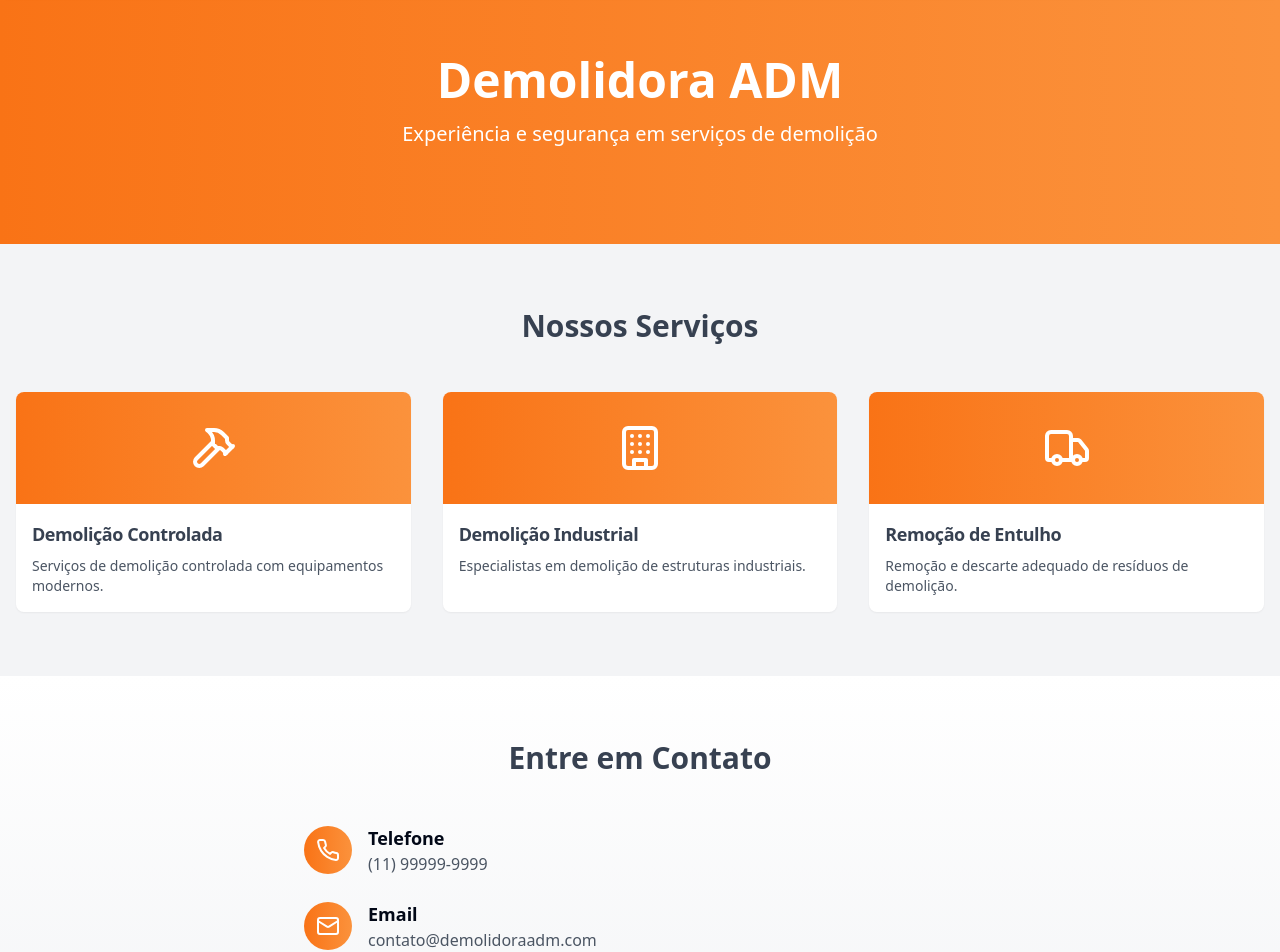
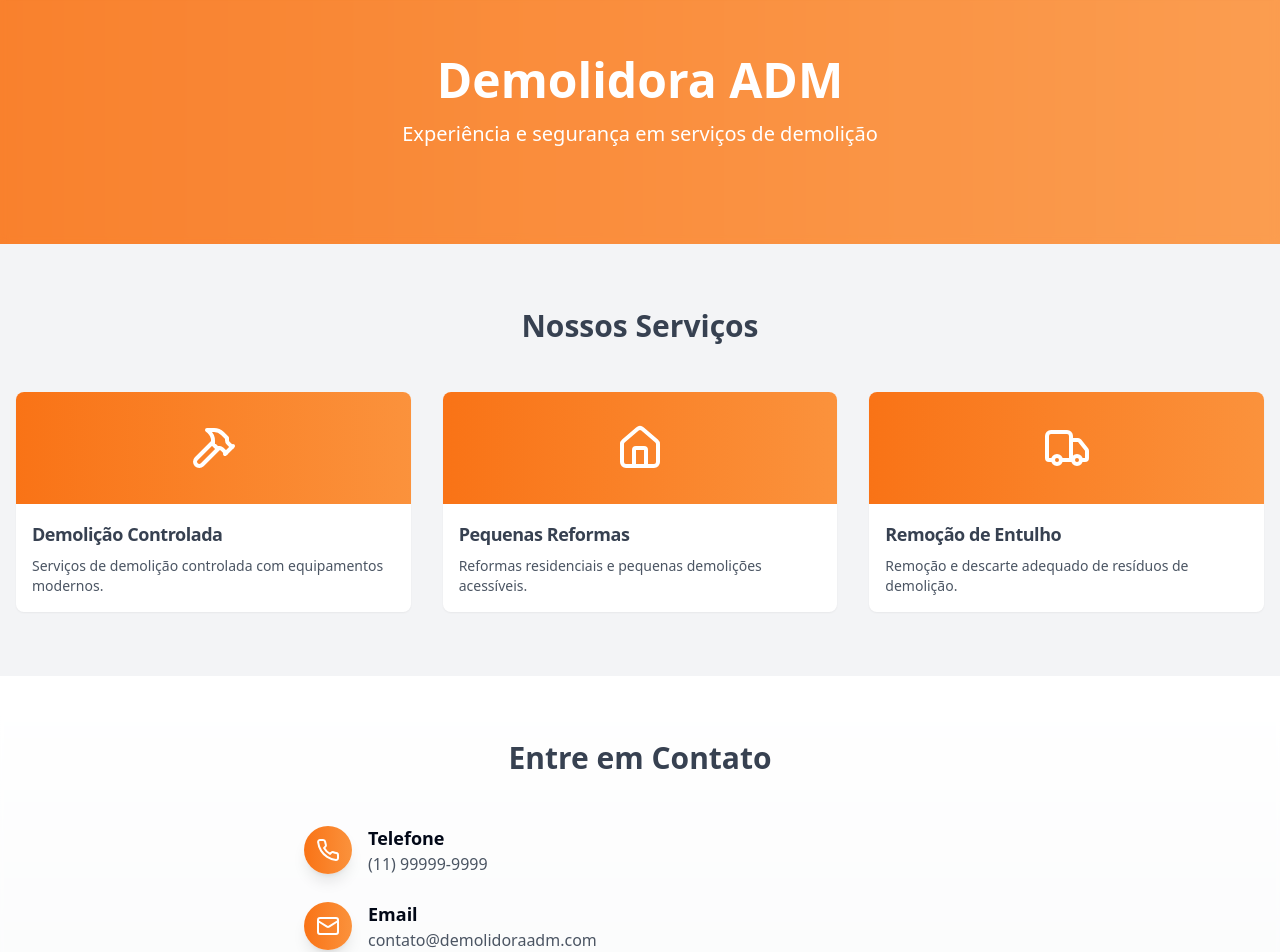
Before and after one commit to StillHue/demolidoraadm, a React (Vite) app: page / in a window 1280 px wide. Shown: the part 120-1072 px from the top of the page. Built offline with nearby package versions, Linux system fonts and the light colour scheme.

Commit message:
Remove and replace product card.
Removes the "Demolição Industrial" product card and replaces it with a more accessible service. Adds blur and fade effects.

```diff
--- a/src/components/ProductCard.tsx
+++ b/src/components/ProductCard.tsx
@@ -10,14 +10,18 @@ interface ProductCardProps {
 
 const ProductCard = ({ name, icon, description }: ProductCardProps) => {
   return (
-    <Card className="overflow-hidden hover:shadow-lg transition-shadow animate-fadeIn border-0">
+    <Card className="overflow-hidden hover:shadow-lg transition-shadow animate-fadeIn border-0 relative group">
+      <div className="absolute inset-0 bg-white/30 backdrop-blur-[1px] opacity-0 group-hover:opacity-100 transition-opacity duration-300"></div>
       <CardHeader className="p-0">
-        <div className="bg-gradient-to-r from-construction-orange to-orange-400 p-8 flex justify-center items-center">
-          {icon}
+        <div className="bg-gradient-to-r from-construction-orange to-orange-400 p-8 flex justify-center items-center relative overflow-hidden">
+          <div className="absolute -inset-1 bg-white/10 backdrop-blur-sm opacity-0 group-hover:opacity-100 transition-opacity duration-300"></div>
+          <div className="relative z-10 transform group-hover:scale-110 transition-transform duration-300">
+            {icon}
+          </div>
         </div>
       </CardHeader>
-      <CardContent className="p-4">
-        <CardTitle className="text-lg mb-2 text-construction-gray-dark">
+      <CardContent className="p-4 relative z-10">
+        <CardTitle className="text-lg mb-2 text-construction-gray-dark group-hover:text-construction-orange transition-colors duration-300">
           {name}
         </CardTitle>
         <p className="text-sm text-gray-600">{description}</p>
--- a/src/pages/Index.tsx
+++ b/src/pages/Index.tsx
@@ -2,7 +2,7 @@
 import React from "react";
 import Header from "@/components/Header";
 import ProductCard from "@/components/ProductCard";
-import { Phone, Mail, MapPin, Hammer, Building, Truck } from "lucide-react";
+import { Phone, Mail, MapPin, Hammer, Home, Truck } from "lucide-react";
 
 const products = [
   {
@@ -11,9 +11,9 @@ const products = [
     description: "Serviços de demolição controlada com equipamentos modernos.",
   },
   {
-    name: "Demolição Industrial",
-    icon: <Building className="w-12 h-12 text-white" />,
-    description: "Especialistas em demolição de estruturas industriais.",
+    name: "Pequenas Reformas",
+    icon: <Home className="w-12 h-12 text-white" />,
+    description: "Reformas residenciais e pequenas demolições acessíveis.",
   },
   {
     name: "Remoção de Entulho",
@@ -27,40 +27,47 @@ const Index = () => {
     <div className="min-h-screen bg-construction-gray-light">
       <Header />
 
-      {/* Hero Section with Gradient */}
-      <section className="bg-gradient-to-r from-construction-orange to-orange-400 text-white py-16">
-        <div className="container mx-auto px-4 text-center">
-          <h1 className="text-4xl md:text-5xl font-bold mb-4">
+      {/* Hero Section with Gradient and Blur Effect */}
+      <section className="bg-gradient-to-r from-construction-orange to-orange-400 text-white py-16 relative overflow-hidden">
+        <div className="absolute inset-0 bg-white/10 backdrop-blur-sm"></div>
+        <div className="container mx-auto px-4 text-center relative z-10">
+          <h1 className="text-4xl md:text-5xl font-bold mb-4 animate-fadeIn">
             Demolidora ADM
           </h1>
-          <p className="text-xl mb-8">
+          <p className="text-xl mb-8 animate-fadeIn" style={{ animationDelay: "0.2s" }}>
             Experiência e segurança em serviços de demolição
           </p>
         </div>
       </section>
 
-      {/* Products Section */}
+      {/* Products Section with Fade Effect */}
       <section className="py-16 container mx-auto px-4">
-        <h2 className="text-3xl font-bold text-center mb-12 text-construction-gray-dark">
+        <h2 className="text-3xl font-bold text-center mb-12 text-construction-gray-dark animate-fadeIn"
+            style={{ animationDelay: "0.3s" }}>
           Nossos Serviços
         </h2>
         <div className="grid grid-cols-1 md:grid-cols-2 lg:grid-cols-3 gap-8">
-          {products.map((product) => (
-            <ProductCard key={product.name} {...product} />
+          {products.map((product, index) => (
+            <div key={product.name} className="animate-fadeIn"
+                 style={{ animationDelay: `${0.4 + index * 0.2}s` }}>
+              <ProductCard {...product} />
+            </div>
           ))}
         </div>
       </section>
 
-      {/* Contact Section with Gradient */}
-      <section className="bg-gradient-to-b from-white to-gray-100 py-16">
-        <div className="container mx-auto px-4">
-          <h2 className="text-3xl font-bold text-center mb-12 text-construction-gray-dark">
+      {/* Contact Section with Gradient and Blur Effect */}
+      <section className="bg-gradient-to-b from-white to-gray-100 py-16 relative">
+        <div className="absolute inset-0 bg-white/50 backdrop-blur-[2px]"></div>
+        <div className="container mx-auto px-4 relative z-10">
+          <h2 className="text-3xl font-bold text-center mb-12 text-construction-gray-dark animate-fadeIn"
+              style={{ animationDelay: "0.6s" }}>
             Entre em Contato
           </h2>
           <div className="max-w-2xl mx-auto">
             <div className="space-y-6">
-              <div className="flex items-center gap-4">
-                <div className="bg-gradient-to-r from-construction-orange to-orange-400 p-3 rounded-full">
+              <div className="flex items-center gap-4 animate-fadeIn" style={{ animationDelay: "0.7s" }}>
+                <div className="bg-gradient-to-r from-construction-orange to-orange-400 p-3 rounded-full shadow-lg">
                   <Phone className="w-6 h-6 text-white" />
                 </div>
                 <div>
@@ -68,8 +75,8 @@ const Index = () => {
                   <p className="text-gray-600">(11) 99999-9999</p>
                 </div>
               </div>
-              <div className="flex items-center gap-4">
-                <div className="bg-gradient-to-r from-construction-orange to-orange-400 p-3 rounded-full">
+              <div className="flex items-center gap-4 animate-fadeIn" style={{ animationDelay: "0.8s" }}>
+                <div className="bg-gradient-to-r from-construction-orange to-orange-400 p-3 rounded-full shadow-lg">
                   <Mail className="w-6 h-6 text-white" />
                 </div>
                 <div>
@@ -77,8 +84,8 @@ const Index = () => {
                   <p className="text-gray-600">contato@demolidoraadm.com</p>
                 </div>
               </div>
-              <div className="flex items-center gap-4">
-                <div className="bg-gradient-to-r from-construction-orange to-orange-400 p-3 rounded-full">
+              <div className="flex items-center gap-4 animate-fadeIn" style={{ animationDelay: "0.9s" }}>
+                <div className="bg-gradient-to-r from-construction-orange to-orange-400 p-3 rounded-full shadow-lg">
                   <MapPin className="w-6 h-6 text-white" />
                 </div>
                 <div>
@@ -91,10 +98,11 @@ const Index = () => {
         </div>
       </section>
 
-      {/* Footer with Gradient */}
-      <footer className="bg-gradient-to-r from-construction-gray-dark to-gray-700 text-white py-8">
-        <div className="container mx-auto px-4 text-center">
-          <p>© 2025 Demolidora ADM. Todos os direitos reservados.</p>
+      {/* Footer with Gradient and Blur Effect */}
+      <footer className="bg-gradient-to-r from-construction-gray-dark to-gray-700 text-white py-8 relative">
+        <div className="absolute inset-0 bg-black/10 backdrop-blur-[1px]"></div>
+        <div className="container mx-auto px-4 text-center relative z-10">
+          <p className="animate-fadeIn" style={{ animationDelay: "1s" }}>© 2025 Demolidora ADM. Todos os direitos reservados.</p>
         </div>
       </footer>
     </div>
```
